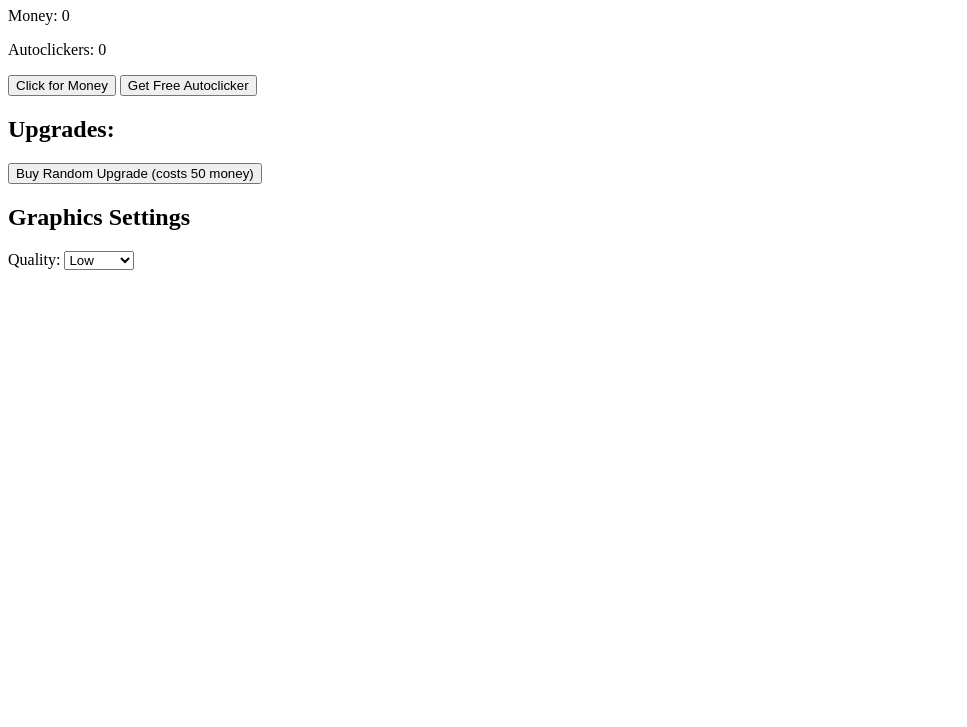
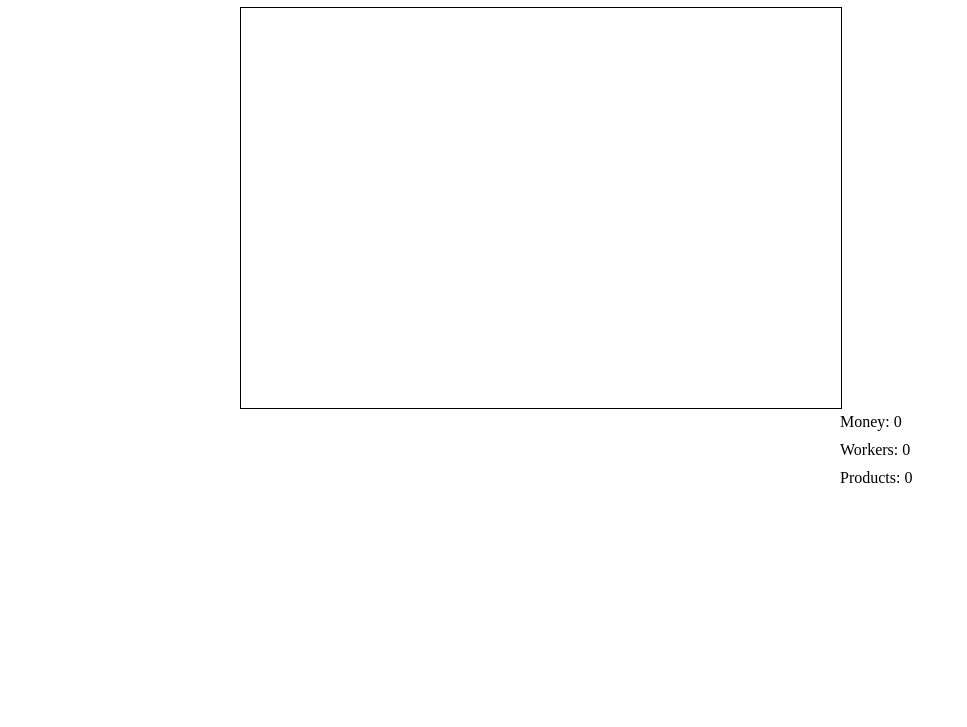
Before and after one commit to largefort/idleclicker, a plain HTML site: page index.html in a window 1280 px wide. Shown: the part 73-800 px from the top of the page, without its empty margins (0-967 px from the left). Drawn offline with Linux system fonts and the light colour scheme.

Commit message:
Update index.html

```diff
--- a/index.html
+++ b/index.html
@@ -1,33 +1,42 @@
 <!DOCTYPE html>
 <html>
-<head>
-    <title>Idle Money Clicker</title>
-    <link rel="stylesheet" href="style.css">
-</head>
-<body>
+  <head>
+    <meta charset="utf-8">
+    <title>My Idle Game</title>
+    <style>
+      #container {
+        width: 800px;
+        margin: 0 auto;
+      }
+      canvas {
+        border: 1px solid black;
+      }
+      #stats {
+        width: 200px;
+        float: right;
+      }
+      #stats ul {
+        list-style: none;
+        padding: 0;
+        margin: 0;
+      }
+      #stats li {
+        margin-bottom: 10px;
+      }
+    </style>
+  </head>
+  <body>
     <div id="container">
-        <h1>Idle Money Clicker</h1>
-        <p>Money: <span id="money">0</span></p>
-        <p>Autoclickers: <span id="autoclickers">0</span></p>
-        <button id="clickBtn">Click for Money</button>
-        <button id="buyAutoclickerBtn">Get Free Autoclicker</button>
-        <h2>Upgrades:</h2>
-        <ul id="upgrades"></ul>
-        <button id="buyUpgradeBtn">Buy Random Upgrade (costs <span id="upgradeCost">50</span> money)</button>
-        <div id="graphicsSettings">
-            <h2>Graphics Settings</h2>
-            <label for="graphicsQuality">Quality:</label>
-            <select id="graphicsQuality">
-                <option value="low">Low</option>
-                <option value="medium">Medium</option>
-                <option value="high">High</option>
-            </select>
-        </div>
+      <h1>My Idle Game</h1>
+      <canvas id="canvas" width="600" height="400"></canvas>
+      <div id="stats">
+        <ul>
+          <li>Money: <span id="money">0</span></li>
+          <li>Workers: <span id="workers">0</span></li>
+          <li>Products: <span id="products">0</span></li>
+        </ul>
+      </div>
     </div>
-    <audio id="moneySound">
-        <source src="money.mp3" type="audio/mpeg">
-        <source src="money.ogg" type="audio/ogg">
-    </audio>
-    <script src="script.js"></script>
-</body>
+    <script src="game.js"></script>
+  </body>
 </html>
```
